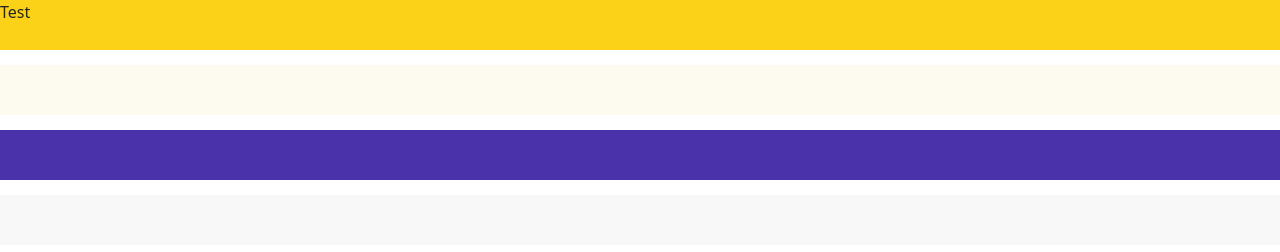
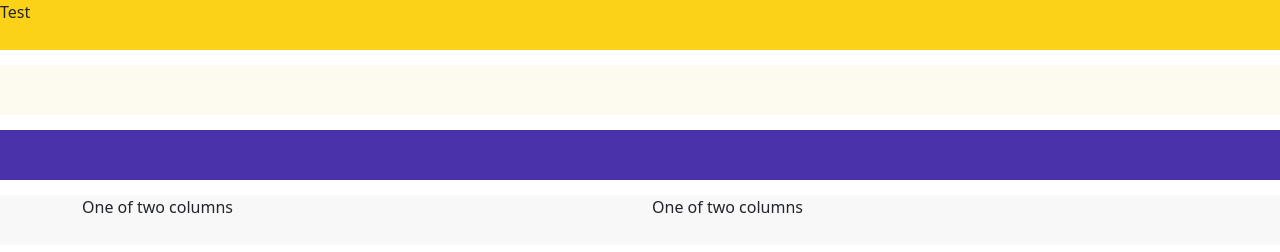
Before and after one commit to pwang86/AwesomeProjects, a plain HTML site: page index.html in a window 1280 px wide. Drawn offline with nearby package versions, Linux system fonts and the light colour scheme.

Commit message:
add col to light white part

```diff
--- a/index.html
+++ b/index.html
@@ -29,6 +29,16 @@
     </div>
 
     <div class="light-white">
+        <div class="container">
+            <div class="row align-items-center">
+              <div class="col">
+                One of two columns
+              </div>
+              <div class="col">
+                One of two columns
+              </div>
+            </div>
+        </div>
     </div>
 
 </body>
```
